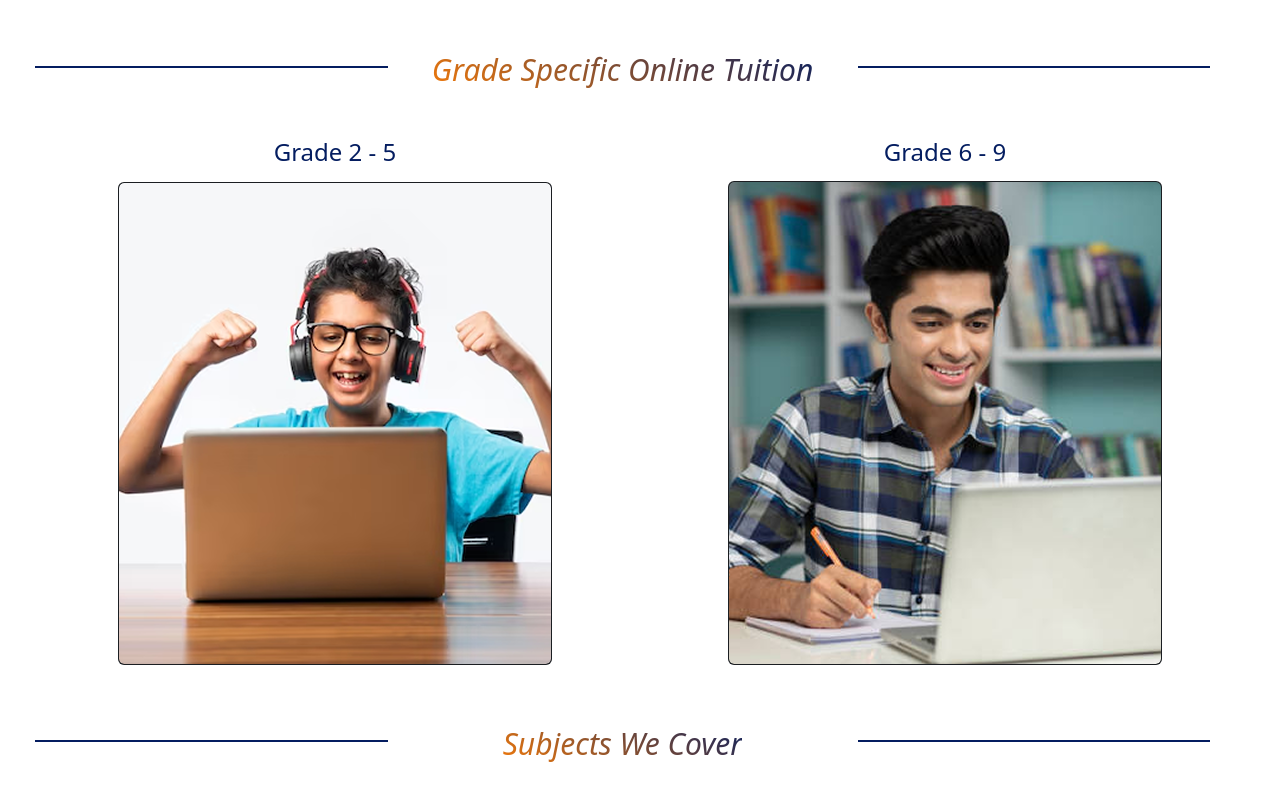
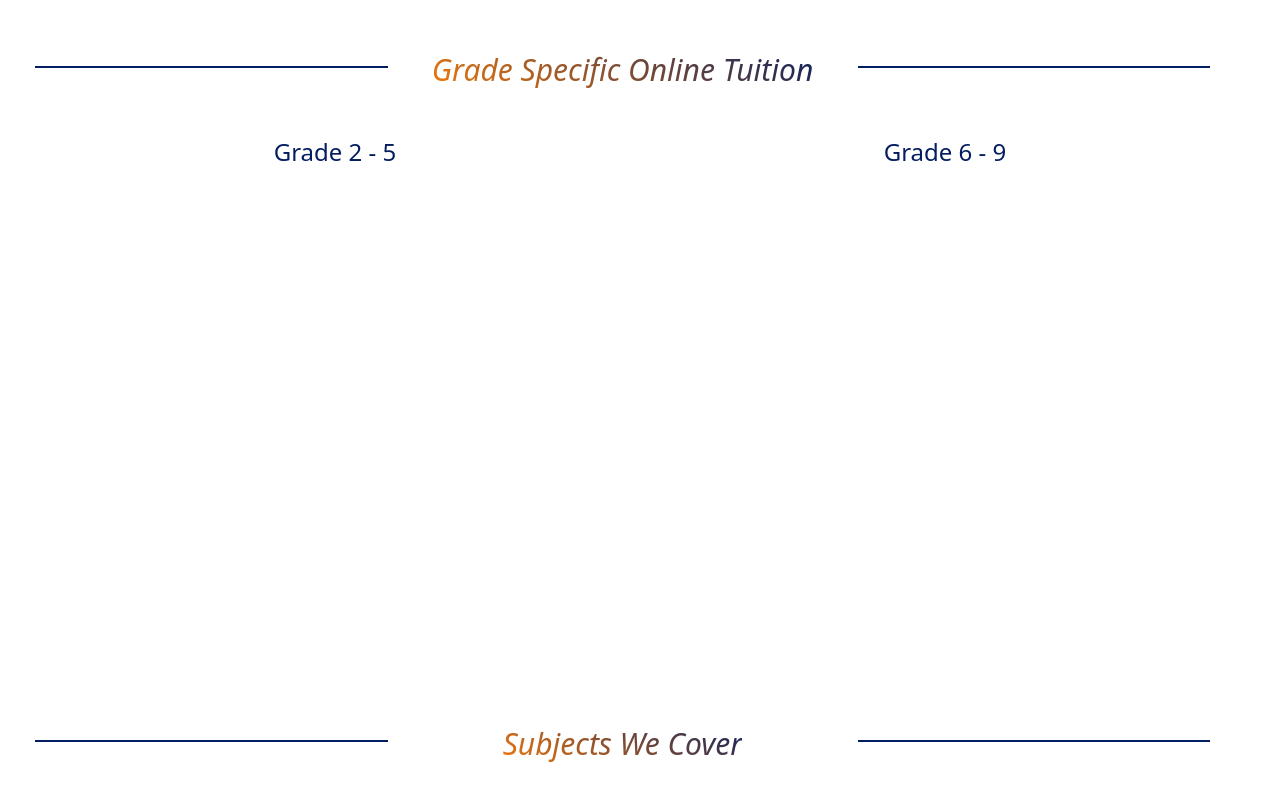
Before and after one commit to dilip2k04/hostinger, a React (Vite) app: page /our-programs in a window 1280 px wide. Shown: the part 646-1446 px from the top of the page. Built offline with nearby package versions, Linux system fonts and the light colour scheme; no server answers.

Commit message:
AOS for Grade card

```diff
--- a/src/pages/OurProgram/OurProgram.jsx
+++ b/src/pages/OurProgram/OurProgram.jsx
@@ -109,7 +109,7 @@ export default function OurProgram({ is_main_page }) {
             <h3 className="grade_title">
               Grade {grade} - {grade + 3}
             </h3>
-            <div className="card text-bg-dark grade_card">
+            <div className="card text-bg-dark grade_card " data-aos="zoom-in" data-aos-duration="2000">
               <img
                 src={`/imgs/gradec${idx + 1}.png`}
                 className="card-img"
```
